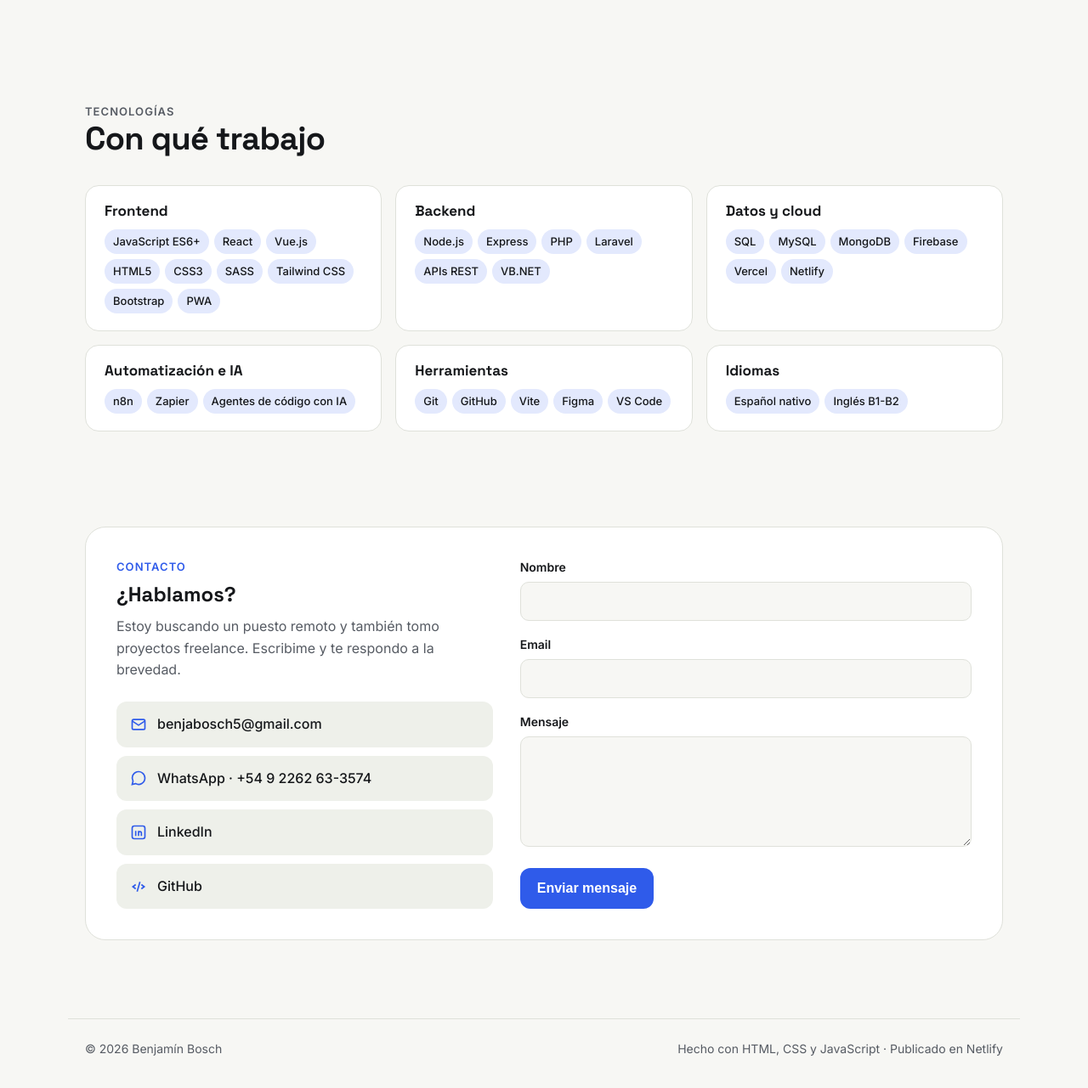
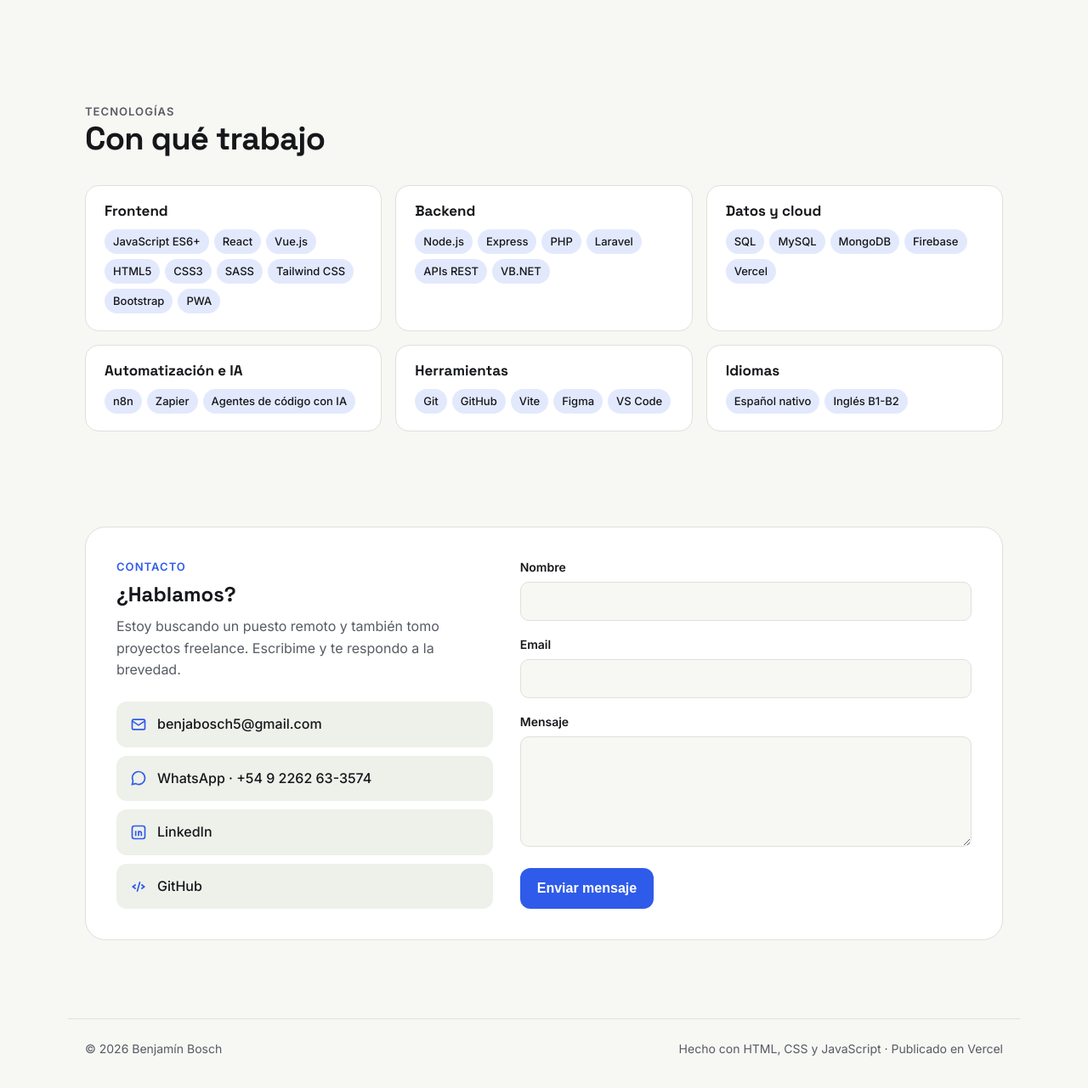
Before and after one commit to Benja391/Portfolio, a plain HTML site: page index.html in a window 1280 px wide. Shown: the part 3942-5223 px from the top of the page at 85% size. Drawn offline with Linux system fonts and the light colour scheme.

Commit message:
docs: reemplaza las referencias a Netlify por Vercel
Co-Authored-By: Claude Opus 5.5 <noreply@anthropic.com>
Claude-Session: https://claude.ai/code/session_01Rk7BGRjgFZ77DWzS9JxnHi

```diff
--- a/index.html
+++ b/index.html
@@ -435,7 +435,7 @@ footer .wrap{display:flex;justify-content:space-between;flex-wrap:wrap;gap:12px;
       <div class="stack">
         <div class="reveal"><h3>Frontend</h3><ul class="chips"><li>JavaScript ES6+</li><li>React</li><li>Vue.js</li><li>HTML5</li><li>CSS3</li><li>SASS</li><li>Tailwind CSS</li><li>Bootstrap</li><li>PWA</li></ul></div>
         <div class="reveal"><h3>Backend</h3><ul class="chips"><li>Node.js</li><li>Express</li><li>PHP</li><li>Laravel</li><li>APIs REST</li><li>VB.NET</li></ul></div>
-        <div class="reveal"><h3 data-i18n="st_data">Datos y cloud</h3><ul class="chips"><li>SQL</li><li>MySQL</li><li>MongoDB</li><li>Firebase</li><li>Vercel</li><li>Netlify</li></ul></div>
+        <div class="reveal"><h3 data-i18n="st_data">Datos y cloud</h3><ul class="chips"><li>SQL</li><li>MySQL</li><li>MongoDB</li><li>Firebase</li><li>Vercel</li></ul></div>
         <div class="reveal"><h3 data-i18n="st_auto">Automatización e IA</h3><ul class="chips"><li>n8n</li><li>Zapier</li><li data-i18n="st_ai">Agentes de código con IA</li></ul></div>
         <div class="reveal"><h3 data-i18n="st_tools">Herramientas</h3><ul class="chips"><li>Git</li><li>GitHub</li><li>Vite</li><li>Figma</li><li>VS Code</li></ul></div>
         <div class="reveal"><h3 data-i18n="st_lang">Idiomas</h3><ul class="chips"><li data-i18n="st_es">Español nativo</li><li data-i18n="st_en">Inglés B1-B2</li></ul></div>
@@ -475,7 +475,7 @@ footer .wrap{display:flex;justify-content:space-between;flex-wrap:wrap;gap:12px;
 <footer>
   <div class="wrap">
     <span>© 2026 Benjamín Bosch</span>
-    <span data-i18n="foot">Hecho con HTML, CSS y JavaScript · Publicado en Netlify</span>
+    <span data-i18n="foot">Hecho con HTML, CSS y JavaScript · Publicado en Vercel</span>
   </div>
 </footer>
 
@@ -513,7 +513,7 @@ const EN = {
   code:"View code", demo:"Live demo",
   stack_eye:"Stack", stack_h:"What I work with", st_data:"Data & cloud", st_auto:"Automation & AI", st_ai:"AI coding assistants", st_tools:"Tools", st_lang:"Languages", st_es:"Spanish (native)", st_en:"English B1-B2",
   c_eye:"Contact", c_h:"Let's talk", c_p:"I'm looking for a remote role and also take freelance projects. Write to me and I'll get back to you soon.",
-  f_name:"Name", f_email:"Email", f_msg:"Message", f_send:"Send message", foot:"Built with HTML, CSS and JavaScript · Hosted on Netlify"
+  f_name:"Name", f_email:"Email", f_msg:"Message", f_send:"Send message", foot:"Built with HTML, CSS and JavaScript · Hosted on Vercel"
 };
 const ES = { less: 'Ver menos proyectos' };
 document.querySelectorAll('[data-i18n]').forEach(el => { ES[el.dataset.i18n] = el.innerHTML; });
```
Also changed, not shown: 1 other file.
